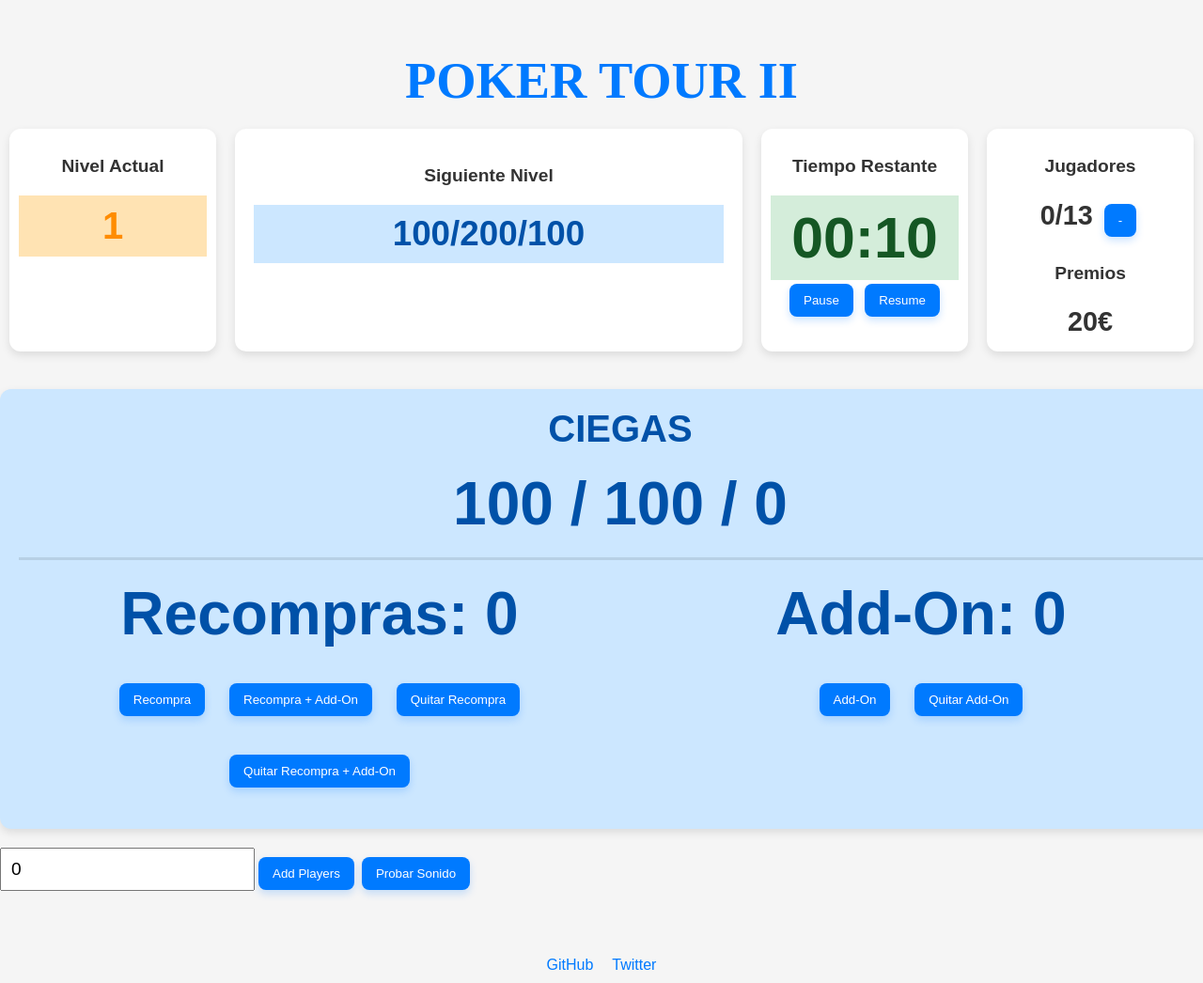
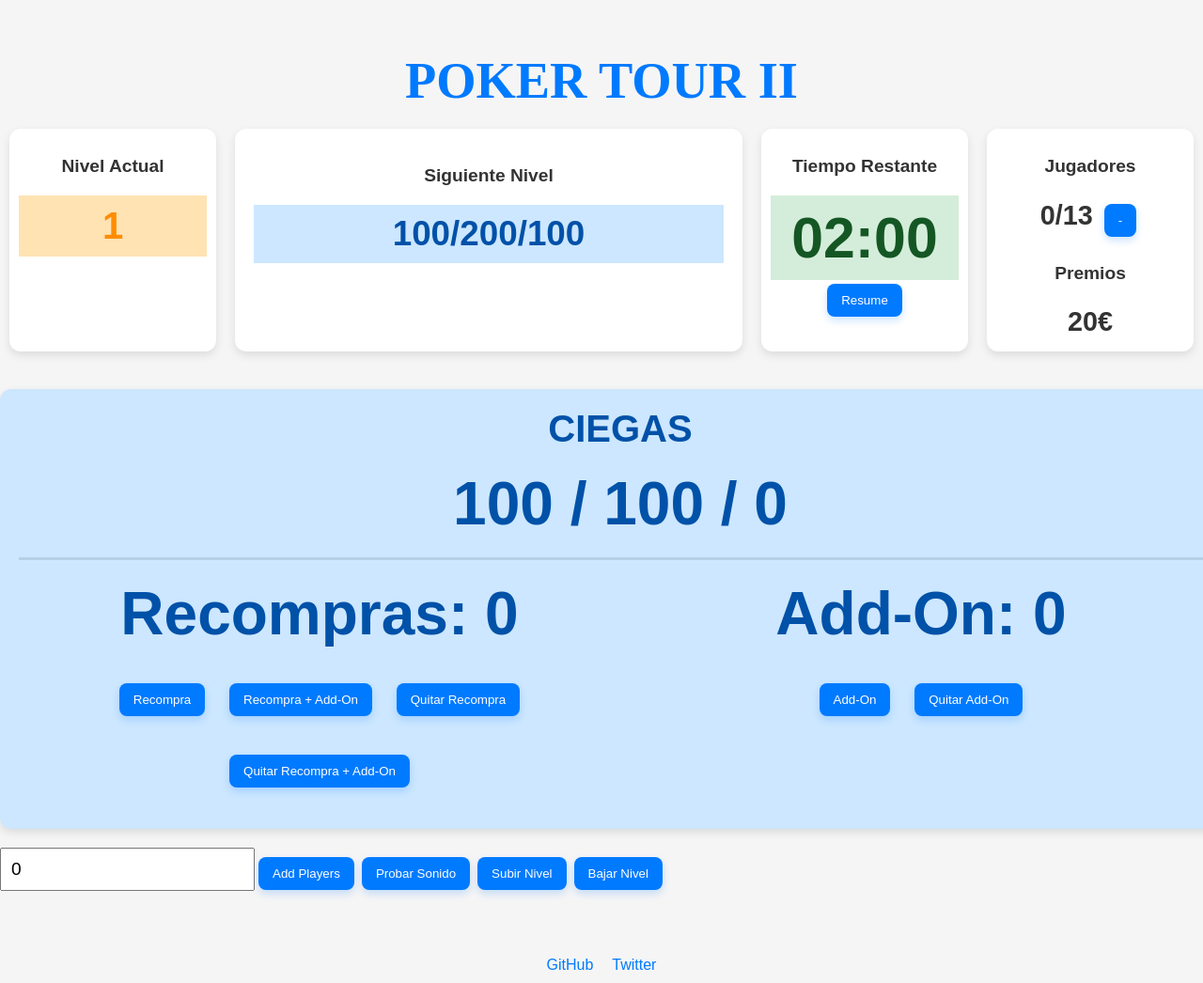
Before and after one commit to marcosfa00/Poker_tour_II, a plain HTML site: page index.html in a window 1280 px wide. Shown: the top 1046 px of the page at 94% size. Drawn offline with nearby package versions, Linux system fonts and the light colour scheme.

Commit message:
last update

```diff
--- a/app.js
+++ b/app.js
@@ -40,7 +40,7 @@ new Vue({
             { nivel: 35, small: 200000, big: 400000, ante: 400000 },
             { nivel: 36, small: 250000, big: 500000, ante: 500000 }
         ],
-        tiempoRestante: 15 , // Almacena el tiempo en segundos
+        tiempoRestante: 2 * 60, // Almacena el tiempo en segundos
         smallBlind: 100,
         bigBlind: 100,
         ante: 0, // Inicialmente es igual al valor del big
@@ -49,7 +49,8 @@ new Vue({
         jugadoresInput: 0,
         recompras: 0,
         addOns: 0,
-        premios: 20
+        premios: 20,
+        pausado: true
   },
   computed: {
     tiempoFormateado() {
@@ -68,13 +69,15 @@ new Vue({
       return num < 10 ? '0' + num : num; // Añade un cero delante si es menor que 10
     },
     iniciarTemporizador() {
-      this.intervalo = setInterval(() => {
-        if (this.tiempoRestante > 0) {
-          this.tiempoRestante--; // Decrementa el tiempo restante
-        } else {
-          this.aumentarNivel(); // Aumenta el nivel cuando termina el temporizador
-        }
-      }, 1000); // Actualiza cada segundo
+      if (!this.pausado) {
+        this.intervalo = setInterval(() => {
+          if (this.tiempoRestante > 0) {
+            this.tiempoRestante--;
+          } else {
+            this.aumentarNivel();
+          }
+        }, 1000);
+      }
     },
     aumentarNivel() {
       if (this.nivel < this.ciegas.length) {
@@ -82,13 +85,30 @@ new Vue({
         this.smallBlind = this.ciegas[this.nivel - 1].small;
         this.bigBlind = this.ciegas[this.nivel - 1].big;
         this.ante = this.ciegas[this.nivel - 1].ante;
-        this.tiempoRestante = 15 ; // Reinicia el temporizador a 15 minutos
+        this.tiempoRestante = 2*60; // Reinicia el temporizador a 15 minutos
 
         // Reproduce el sonido al cambiar de nivel
-        const audio = document.getElementById('nivelAudio');
-        audio.play();
+        const audioNivel = document.getElementById('nivelAudio');
+        audioNivel.play();
+
+        // Verifica cada segundo si queda 1 minuto
+        this.intervalo1Min = setInterval(() => {
+          if (this.tiempoRestante === 60) { // Si queda 1 minuto
+            const audioPitido = new Audio('pitido_1min.mp3');
+            audioPitido.play();
+          }
+        }, 1000); // Revisa cada segundo
       } else {
         clearInterval(this.intervalo); // Detiene el temporizador si ya no hay más niveles
+      }
+    },
+    bajarNivel(){
+      if(this.nivel > 0){
+        this.nivel--;
+        this.smallBlind = this.ciegas[this.nivel - 1].small;
+        this.bigBlind = this.ciegas[this.nivel - 1].big;
+        this.ante = this.ciegas[this.nivel - 1].ante;
+        this.tiempoRestante = 15 ; // Reinicia el temporizador a 15 minutos
       }
     },
     addJugadores() {
@@ -119,7 +139,7 @@ new Vue({
       }
     },
     decrementarRecompras2() {
-      if (this.recompras > 0 ) {
+      if (this.recompras > 0) {
         this.recompras -= 1;
         this.premios -=7;
         this.jugadores -=1;
@@ -138,9 +158,11 @@ new Vue({
     },
 
     pausarTemporizador() {
+      this.pausado = true;
       clearInterval(this.intervalo); // Detiene el temporizador
     },
     reanudarTemporizador() {
+      this.pausado = false;
       this.iniciarTemporizador(); // Reinicia el temporizador
     },
 
@@ -151,7 +173,7 @@ new Vue({
 
   },
   mounted() {
-    this.iniciarTemporizador(); // Inicia el temporizador al montar el componente
+
   },
   beforeDestroy() {
     clearInterval(this.intervalo); // Limpia el intervalo si se destruye el componente
--- a/index.html
+++ b/index.html
@@ -29,8 +29,8 @@
         <h3>Tiempo Restante</h3>
         <div class="reloj">{{ tiempoFormateado }}</div>
         <div class="button-group">
-          <input type="button" value="Pause" @click="pausarTemporizador">
-          <input type="button" value="Resume" @click="reanudarTemporizador">
+          <button @click="reanudarTemporizador" v-if="pausado">Resume</button>
+          <button @click="pausarTemporizador" v-if="!pausado">Pause</button>
       </div>
       </div>
       <div class="card">
@@ -76,6 +76,9 @@
 
               <input type="button" value="Add Players" @click="addJugadores">
               <input type="button" value="Probar Sonido" @click="probarAudio">
+              <input type="button" value="Subir Nivel" @click="aumentarNivel">
+              <input type="button" value="Bajar Nivel" @click="bajarNivel">
+
 
       </div>
   </div>
--- a/style.css
+++ b/style.css
@@ -174,6 +174,25 @@ input[type="button"]:hover {
     transform: translateY(-2px);
 }
 
+button {
+    margin: 4px;
+    padding: 10px 15px;
+    border: none;
+    border-radius: 8px;
+    background-color: #007aff;
+    color: #fff;
+    cursor: pointer;
+    box-shadow: 0 4px 8px rgba(0, 122, 255, 0.2);
+    transition: background-color 0.3s ease, transform 0.2s ease;
+}
+
+button:hover {
+    background-color: #0051a8;
+    transform: translateY(-2px);
+}
+
+
+
 /* Estilo de enlaces */
 .github-link, .social-link {
     margin: 10px;
```
Also changed, not shown: 1 other file.
